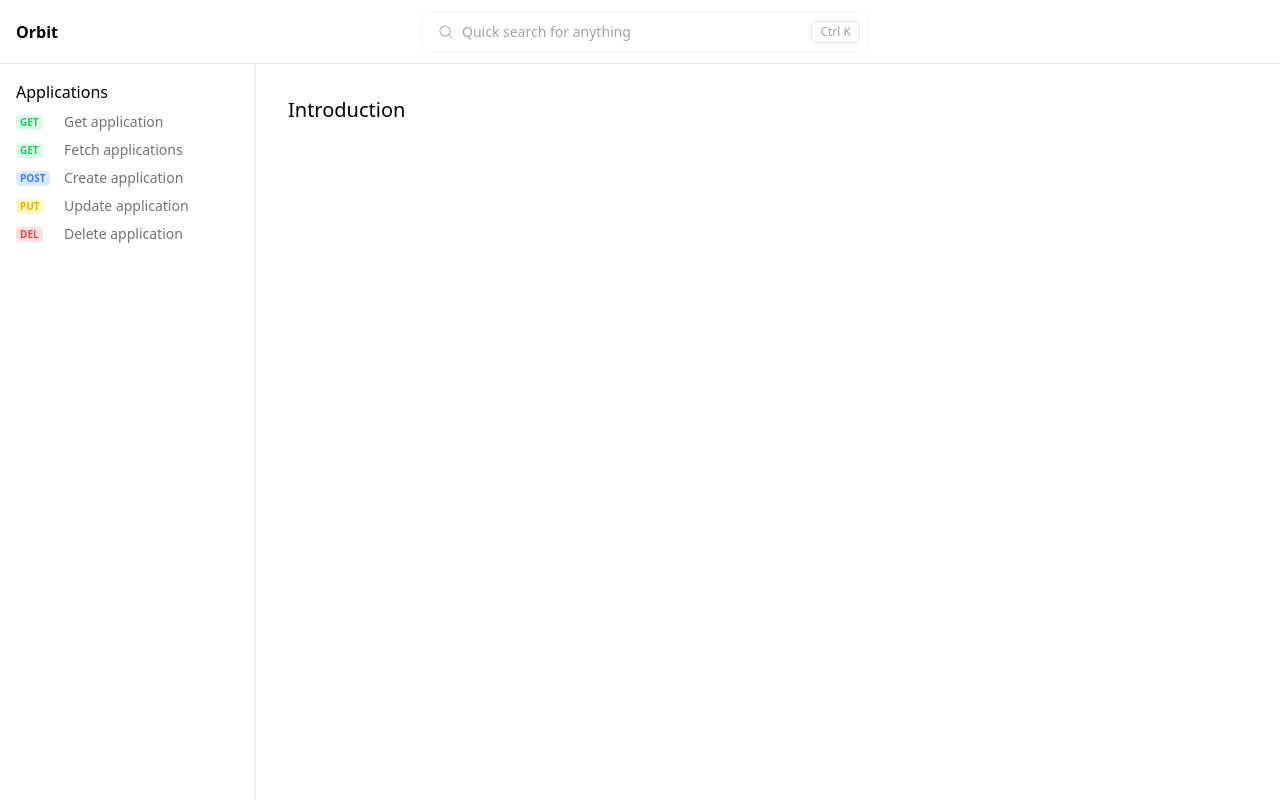
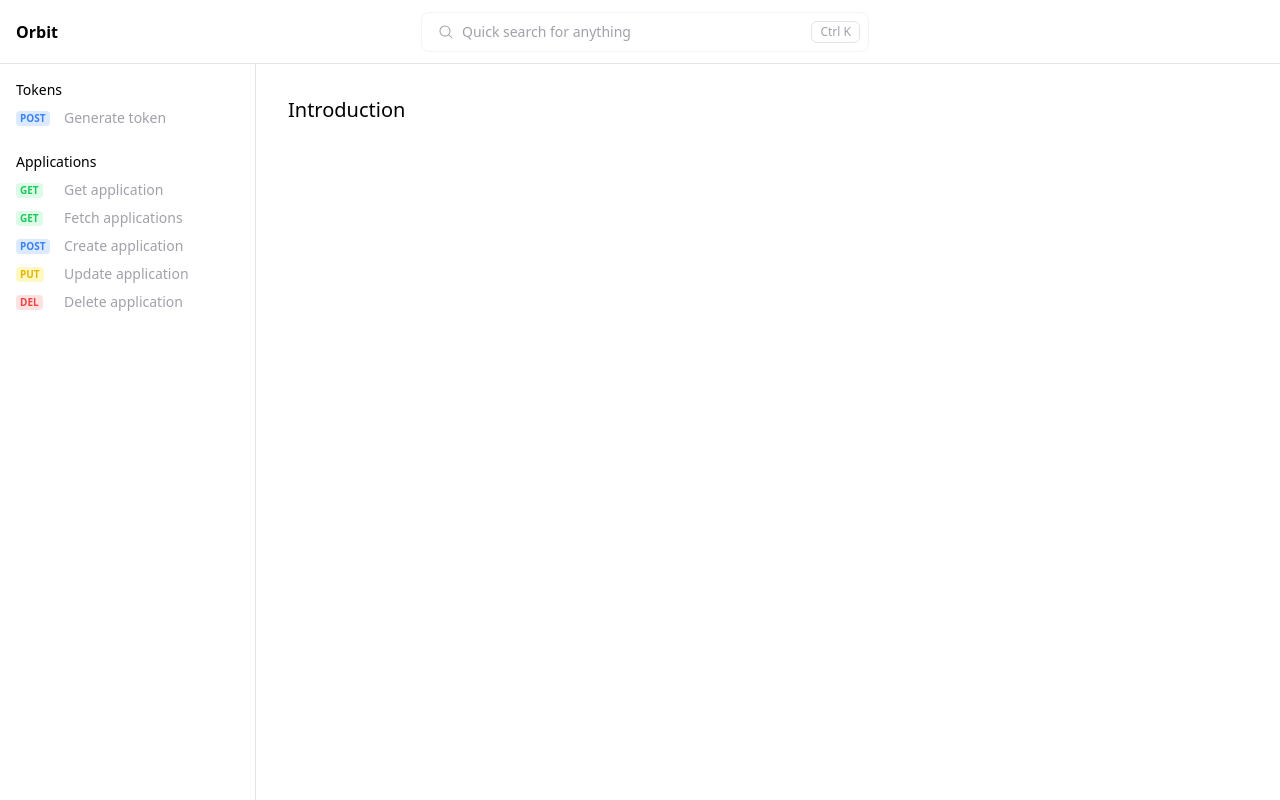
Before and after one commit to brunohfabre/docs-template, a React (Vite) app: page / in a window 1280 px wide. Built offline with nearby package versions, Linux system fonts and the light colour scheme.

Commit message:
fix sidebar

```diff
--- a/src/components/PageHeader/index.tsx
+++ b/src/components/PageHeader/index.tsx
@@ -18,6 +18,7 @@ export function PageHeader() {
             <Search onSelect={() => setOpen(false)} />
           </div>
 
+          <div className="flex flex-col gap-6">
             {resources.map((resource) => (
               <div key={resource.name} className="flex flex-col gap-2">
                 <span className="text-base font-medium">{resource.name}</span>
@@ -26,7 +27,7 @@ export function PageHeader() {
                   {resource.routes.map((route) => (
                     <Link
                       key={route.name}
-                    className="flex items-center cursor-pointer text-zinc-500 hover:text-zinc-900"
+                      className="flex items-center cursor-pointer text-zinc-400 hover:text-zinc-900"
                       to={`/${resource.name
                         .toLowerCase()
                         .replace(' ', '-')}/${route.name
@@ -38,12 +39,13 @@ export function PageHeader() {
                         <Badge method={route.method} />
                       </div>
 
-                    <span className="text-sm">{route.name}</span>
+                      <span className="text-base">{route.name}</span>
                     </Link>
                   ))}
                 </div>
               </div>
             ))}
+          </div>
         </div>
       )}
 
--- a/src/components/Sidebar.tsx
+++ b/src/components/Sidebar.tsx
@@ -5,16 +5,16 @@ import { Badge } from './Badge'
 
 export function Sidebar() {
   return (
-    <div className="flex-col p-4 w-64 border-r border-zinc-200 hidden xl:flex">
+    <div className="flex-col p-4 w-64 gap-6 border-r border-zinc-200 hidden xl:flex">
       {resources.map((resource) => (
         <div key={resource.name} className="flex flex-col gap-2">
-          <span className="text-base font-medium">{resource.name}</span>
+          <span className="text-sm font-medium">{resource.name}</span>
 
           <div className="flex flex-col gap-2">
             {resource.routes.map((route) => (
               <Link
                 key={route.name}
-                className="flex items-center cursor-pointer text-zinc-500 hover:text-zinc-900"
+                className="flex items-center cursor-pointer text-zinc-400 hover:text-zinc-900"
                 to={`/${resource.name
                   .toLowerCase()
                   .replace(' ', '-')}/${route.name
--- a/src/resources.ts
+++ b/src/resources.ts
@@ -1,4 +1,23 @@
 export const resources = [
+  {
+    name: 'Tokens',
+    routes: [
+      {
+        name: 'Generate token',
+        route: '/token',
+        method: 'post',
+        headers: [],
+        params: [],
+        body: [
+          {
+            name: 'assertion',
+            type: 'string',
+            required: true,
+          },
+        ],
+      },
+    ],
+  },
   {
     name: 'Applications',
     routes: [
```
Lines whose indentation alone changed are shown as unchanged.
